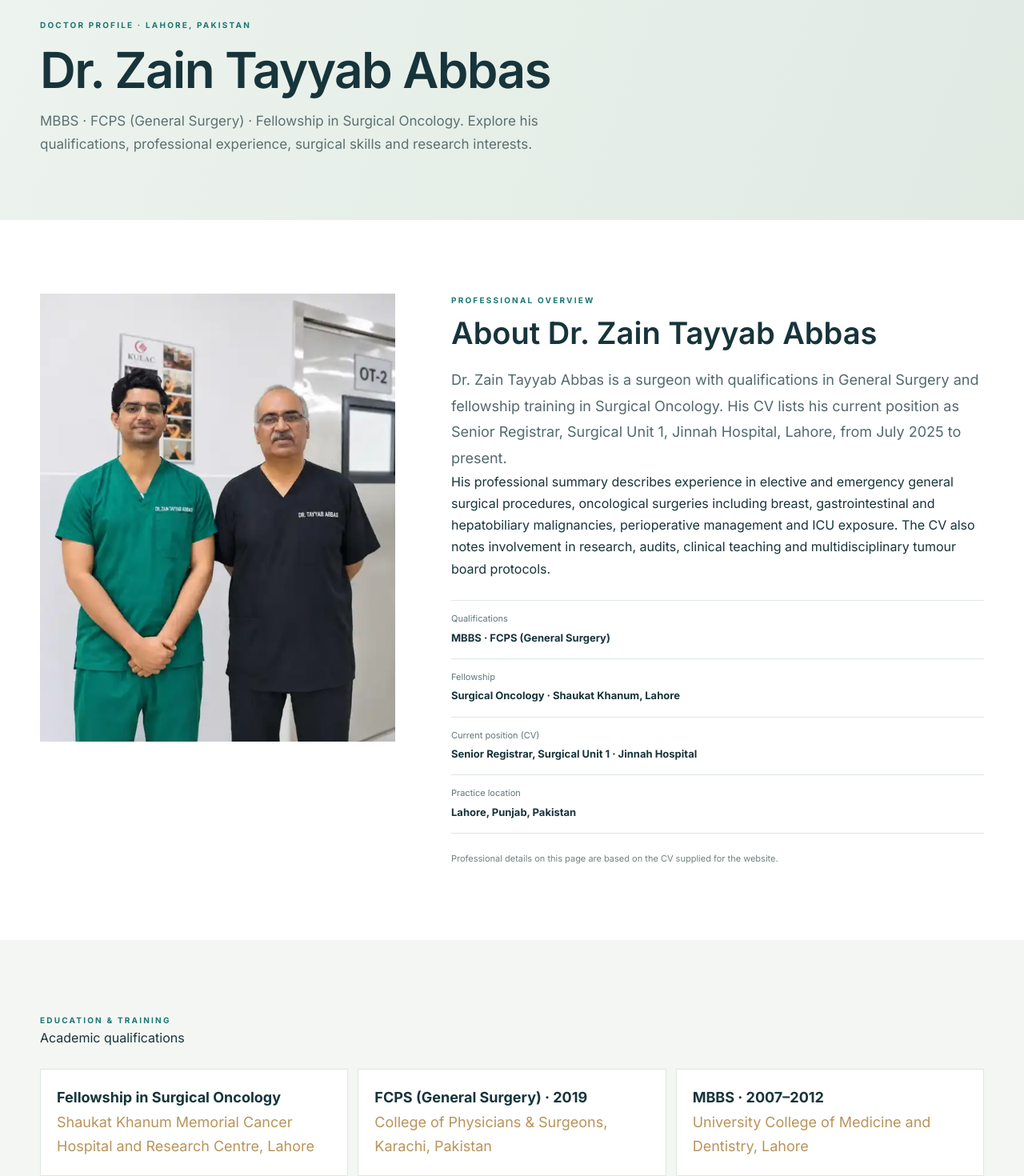
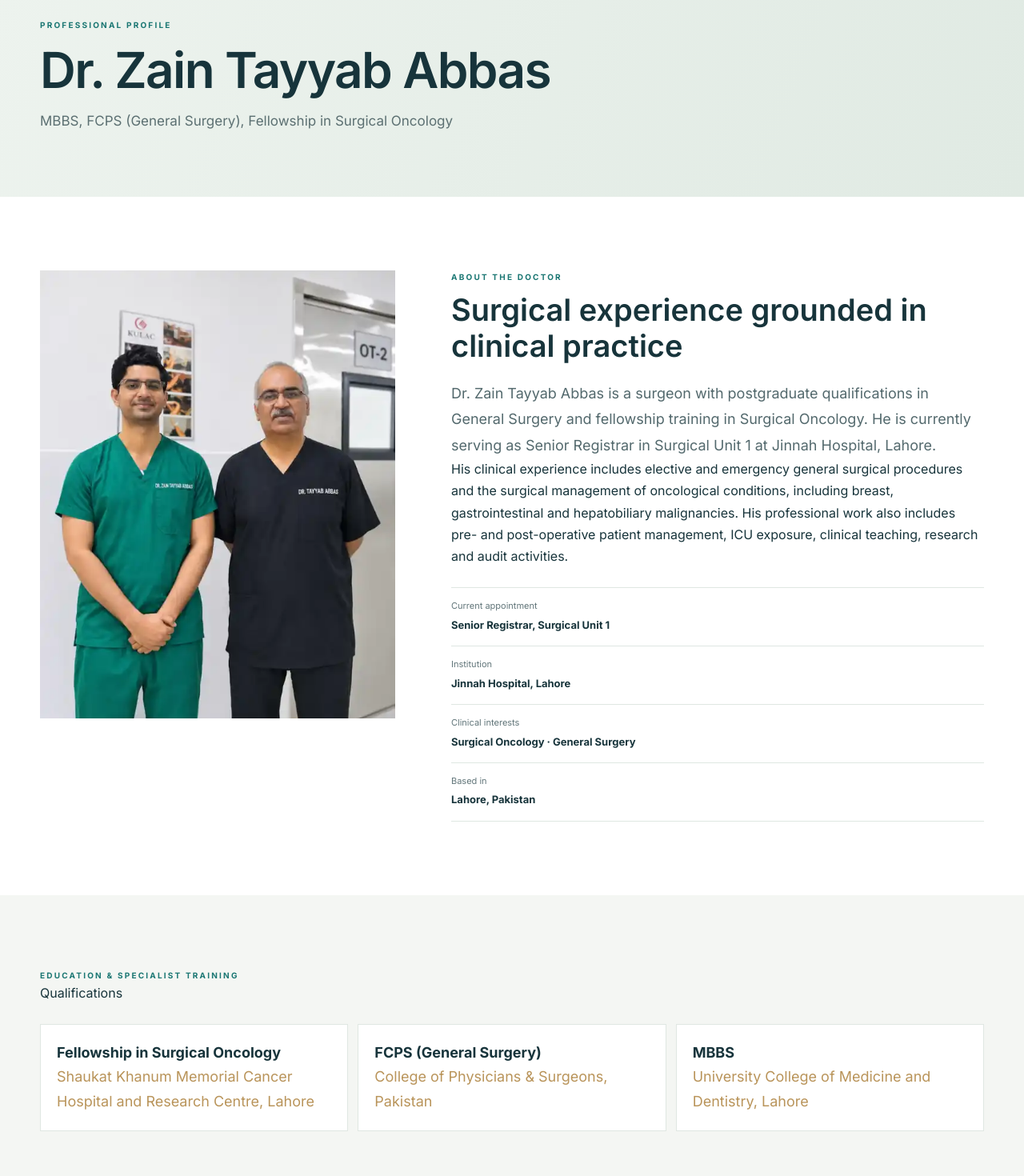
Before and after one commit to franklinctapley-del1122/Drzaintayyababbas, a Next.js app: page /about in a window 1280 px wide. Shown: the part 180-1650 px from the top of the page at 80% size. Built offline with nearby package versions, Linux system fonts and the light colour scheme.

Commit message:
Rewrite doctor About page from supplied CV without qualification years

```diff
--- a/app/about/page.tsx
+++ b/app/about/page.tsx
@@ -3,8 +3,8 @@ import Link from "next/link";
 import { Shell, PageHero, CTA } from "../components";
 
 export const metadata = {
-  title: "Dr. Zain Tayyab Abbas | Qualifications & Surgical Experience",
-  description: "Read the CV-based professional profile of Dr. Zain Tayyab Abbas, MBBS, FCPS (General Surgery), Fellowship in Surgical Oncology, based in Lahore.",
+  title: "About Dr. Zain Tayyab Abbas | Surgical Oncology Lahore",
+  description: "Professional profile of Dr. Zain Tayyab Abbas, MBBS, FCPS (General Surgery), with a Fellowship in Surgical Oncology. View his clinical experience, areas of expertise and research.",
   alternates: { canonical: "/about" },
 };
 
@@ -24,80 +24,155 @@ export default function About() {
   return (
     <Shell>
       <main>
-        <PageHero eyebrow="Doctor profile · Lahore, Pakistan" title="Dr. Zain Tayyab Abbas" lead="MBBS · FCPS (General Surgery) · Fellowship in Surgical Oncology. Explore his qualifications, professional experience, surgical skills and research interests." />
+        <PageHero
+          eyebrow="Professional profile"
+          title="Dr. Zain Tayyab Abbas"
+          lead="MBBS, FCPS (General Surgery), Fellowship in Surgical Oncology"
+        />
+
         <section className="section section-white">
           <div className="container profile-grid">
-            <div className="profile-image"><Image src="/images/dr-zain-tayyab-abbas-main.webp" alt="Dr. Zain Tayyab Abbas" fill sizes="(max-width: 800px) 100vw, 40vw" style={{ objectFit: "cover", objectPosition: "center 22%" }} /></div>
+            <div className="profile-image">
+              <Image
+                src="/images/dr-zain-tayyab-abbas-main.webp"
+                alt="Dr. Zain Tayyab Abbas"
+                fill
+                sizes="(max-width: 800px) 100vw, 40vw"
+                style={{ objectFit: "cover", objectPosition: "center 22%" }}
+              />
+            </div>
             <div>
-              <div className="eyebrow">Professional overview</div>
-              <h2>About Dr. Zain Tayyab Abbas</h2>
-              <p className="large-copy">Dr. Zain Tayyab Abbas is a surgeon with qualifications in General Surgery and fellowship training in Surgical Oncology. His CV lists his current position as Senior Registrar, Surgical Unit 1, Jinnah Hospital, Lahore, from July 2025 to present.</p>
-              <p>His professional summary describes experience in elective and emergency general surgical procedures, oncological surgeries including breast, gastrointestinal and hepatobiliary malignancies, perioperative management and ICU exposure. The CV also notes involvement in research, audits, clinical teaching and multidisciplinary tumour board protocols.</p>
+              <div className="eyebrow">About the doctor</div>
+              <h2>Surgical experience grounded in clinical practice</h2>
+              <p className="large-copy">
+                Dr. Zain Tayyab Abbas is a surgeon with postgraduate qualifications
+                in General Surgery and fellowship training in Surgical Oncology.
+                He is currently serving as Senior Registrar in Surgical Unit 1 at
+                Jinnah Hospital, Lahore.
+              </p>
+              <p>
+                His clinical experience includes elective and emergency general
+                surgical procedures and the surgical management of oncological
+                conditions, including breast, gastrointestinal and hepatobiliary
+                malignancies. His professional work also includes pre- and
+                post-operative patient management, ICU exposure, clinical
+                teaching, research and audit activities.
+              </p>
               <div className="fact-list">
-                <div><span>Qualifications</span><strong>MBBS · FCPS (General Surgery)</strong></div>
-                <div><span>Fellowship</span><strong>Surgical Oncology · Shaukat Khanum, Lahore</strong></div>
-                <div><span>Current position (CV)</span><strong>Senior Registrar, Surgical Unit 1 · Jinnah Hospital</strong></div>
-                <div><span>Practice location</span><strong>Lahore, Punjab, Pakistan</strong></div>
+                <div><span>Current appointment</span><strong>Senior Registrar, Surgical Unit 1</strong></div>
+                <div><span>Institution</span><strong>Jinnah Hospital, Lahore</strong></div>
+                <div><span>Clinical interests</span><strong>Surgical Oncology · General Surgery</strong></div>
+                <div><span>Based in</span><strong>Lahore, Pakistan</strong></div>
               </div>
-              <p className="small-note">Professional details on this page are based on the CV supplied for the website.</p>
             </div>
           </div>
         </section>
+
         <section className="section">
           <div className="container">
-            <div className="eyebrow">Education &amp; training</div>
-            <h2>Academic qualifications</h2>
+            <div className="eyebrow">Education &amp; specialist training</div>
+            <h2>Qualifications</h2>
             <div className="related-grid">
-              <article className="related-card"><strong>Fellowship in Surgical Oncology</strong><span>Shaukat Khanum Memorial Cancer Hospital and Research Centre, Lahore</span></article>
-              <article className="related-card"><strong>FCPS (General Surgery) · 2019</strong><span>College of Physicians &amp; Surgeons, Karachi, Pakistan</span></article>
-              <article className="related-card"><strong>MBBS · 2007–2012</strong><span>University College of Medicine and Dentistry, Lahore</span></article>
-              <article className="related-card"><strong>F.Sc · 2004–2006</strong><span>Forman Christian College, Lahore</span></article>
-              <article className="related-card"><strong>Matriculation · 2002–2004</strong><span>Pakistan Public School, Lahore</span></article>
+              <article className="related-card">
+                <strong>Fellowship in Surgical Oncology</strong>
+                <span>Shaukat Khanum Memorial Cancer Hospital and Research Centre, Lahore</span>
+              </article>
+              <article className="related-card">
+                <strong>FCPS (General Surgery)</strong>
+                <span>College of Physicians &amp; Surgeons, Pakistan</span>
+              </article>
+              <article className="related-card">
+                <strong>MBBS</strong>
+                <span>University College of Medicine and Dentistry, Lahore</span>
+              </article>
             </div>
           </div>
         </section>
+
         <section className="section section-white">
           <div className="container">
-            <div className="eyebrow">Professional career</div>
-            <h2>Hospital &amp; clinical experience</h2>
+            <div className="eyebrow">Professional background</div>
+            <h2>Clinical appointments</h2>
             <div className="papers">
-              {experience.map(([date, role, place], i) => <article className="paper" key={date + role}><span className="clinic-index">{date}</span><h3>{role}</h3><p>{place}</p></article>)}
+              {experience.map(([date, role, place]) => (
+                <article className="paper" key={date + role}>
+                  <span className="clinic-index">{date}</span>
+                  <h3>{role}</h3>
+                  <p>{place}</p>
+                </article>
+              ))}
             </div>
           </div>
         </section>
+
         <section className="section">
           <div className="container two-col">
-            <div><div className="eyebrow">Clinical competencies</div><h2>Surgical skills &amp; professional interests</h2></div>
             <div>
-              <h3>Surgical skills listed in the CV</h3>
-              <p>Laparotomy, hernia repair, appendectomy, cholecystectomy, mastectomy, lymph node dissection, bowel anastomosis, wound debridement, port insertion and oncological resections.</p>
-              <h3>Clinical competencies</h3>
-              <p>ATLS principles, ICU management, emergency surgical care, postoperative care, and interpretation of imaging and laboratory results.</p>
-              <h3>Other professional skills</h3>
-              <p>Research writing, audit design, data analysis, leadership, teamwork and communication.</p>
+              <div className="eyebrow">Clinical practice</div>
+              <h2>Surgical skills &amp; competencies</h2>
+            </div>
+            <div>
+              <p>
+                His CV lists experience with laparotomy, hernia repair,
+                appendectomy, cholecystectomy, mastectomy, lymph node dissection,
+                bowel anastomosis, wound debridement, port insertion and
+                oncological resections.
+              </p>
+              <p>
+                His stated clinical competencies include emergency surgical care,
+                post-operative care, ICU management, ATLS principles and
+                interpretation of imaging and laboratory investigations.
+              </p>
+              <p>
+                Additional professional skills include research writing, audit
+                design, data analysis, leadership, teamwork and communication.
+              </p>
             </div>
           </div>
         </section>
+
         <section className="section section-white">
           <div className="container two-col">
-            <div><div className="eyebrow">Academic interests</div><h2>Research and medical publications</h2></div>
-            <div><p>The CV lists research work on ovarian teratoma, small bowel tumours, neuroendocrine tumours, colorectal carcinoma, ovarian tumours, surgical site infection, appendectomy, breast cancer risk assessment and gallstone disease.</p><Link className="under-link" href="/research">View selected research and publications ↗</Link></div>
+            <div>
+              <div className="eyebrow">Academic work</div>
+              <h2>Research &amp; publications</h2>
+            </div>
+            <div>
+              <p>
+                His research interests and listed academic work include surgical
+                oncology, breast cancer, colorectal and small bowel tumours,
+                neuroendocrine tumours, ovarian conditions and surgical outcomes.
+                He has also been involved in research, clinical audits and
+                academic presentations.
+              </p>
+              <Link className="under-link" href="/research">
+                View selected research and publications ↗
+              </Link>
+            </div>
           </div>
         </section>
+
         <section className="section">
           <div className="container two-col">
-            <div><div className="eyebrow">Before your appointment</div><h2>Preparing for a surgical consultation</h2></div>
-            <div><p>Bring previous consultation notes, biopsy or pathology reports, blood test results, imaging reports, discharge summaries and a current list of medicines, if available. Be ready to explain your symptoms, previous treatments and questions.</p><p className="small-note">Website information is general and does not provide a diagnosis or replace an in-person medical consultation. For urgent or life-threatening symptoms, seek emergency medical care.</p><Link className="under-link" href="/specialties">Explore surgical consultation areas ↗</Link></div>
-          </div>
-        </section>
-        <section className="section section-white">
-          <div className="container">
-            <div className="eyebrow">Clinic information</div><h2>Consultation locations in Lahore</h2>
-            <div className="clinic-grid clinic-grid-large">
-              <article className="clinic-card"><span className="clinic-index">JOHAR TOWN</span><h3>Iqraa Medical Complex</h3><p>New Building, Extension, Block A, Phase 1, Johar Town, Lahore.</p><div className="hours"><span>Monday – Saturday</span><strong>5:00 PM – 8:00 PM</strong></div></article>
-              <article className="clinic-card"><span className="clinic-index">VALENCIA TOWN</span><h3>Tayyab Medical &amp; Dental Complex</h3><p>Valencia Town, Lahore, Pakistan.</p><div className="hours"><span>Monday – Saturday</span><strong>9:00 PM – 10:00 PM</strong></div></article>
+            <div>
+              <div className="eyebrow">Patient information</div>
+              <h2>Preparing for a consultation</h2>
             </div>
-            <p className="small-note">Clinic schedules may change. Please contact the clinic to confirm availability before travelling.</p><Link className="under-link" href="/clinics">View clinic details ↗</Link>
+            <div>
+              <p>
+                Patients are encouraged to bring relevant medical records,
+                previous consultation notes, biopsy or pathology reports,
+                laboratory results, imaging and a current list of medicines.
+                These details can help inform the clinical discussion.
+              </p>
+              <p className="small-note">
+                Website information is general and does not replace an
+                individual medical assessment or consultation.
+              </p>
+              <Link className="under-link" href="/specialties">
+                Explore areas of consultation ↗
+              </Link>
+            </div>
           </div>
         </section>
         <CTA />
```
